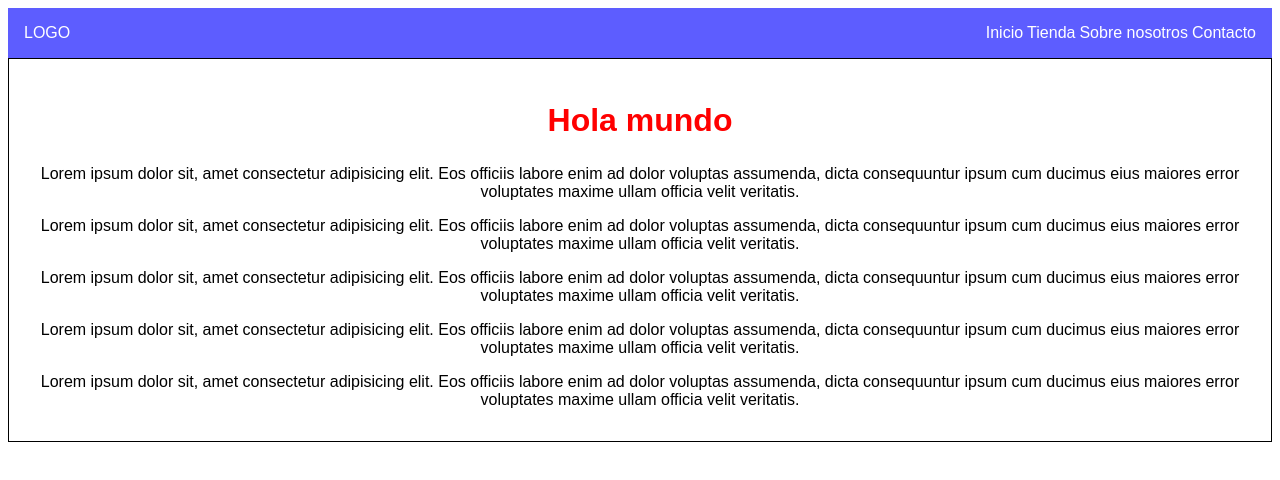
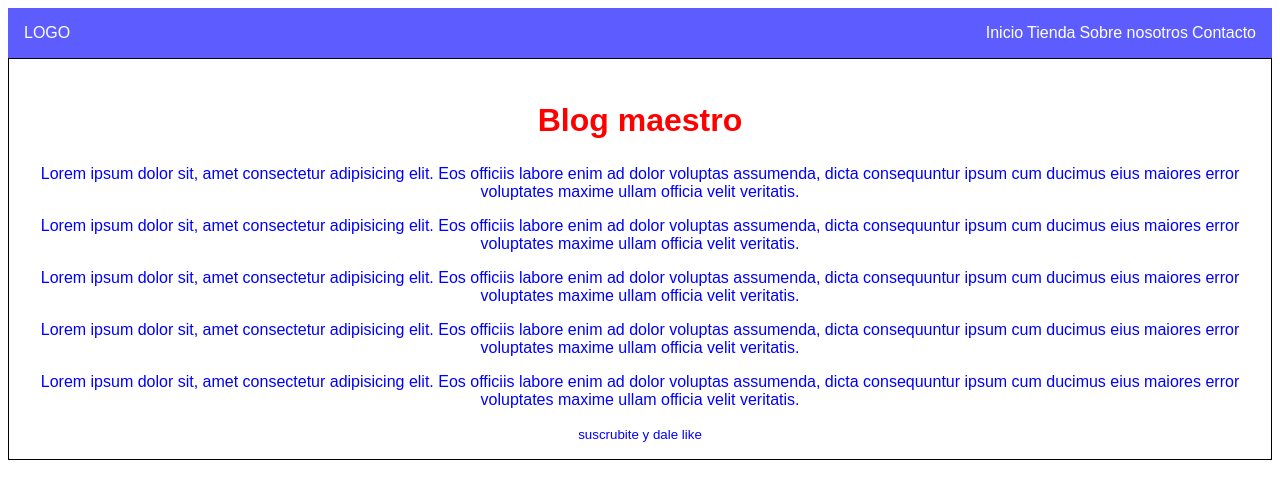
Before and after one commit to luisalbertodev/course-git-platzi, a plain HTML site: page index.html in a window 1280 px wide. Drawn offline with Linux system fonts and the light colour scheme.

Commit message:
agregue suscrupción y cambie la cabecera

```diff
--- a/css/styles.css
+++ b/css/styles.css
@@ -1,6 +1,7 @@
 body {
 	font-family: Arial, 'Times New Roman', Times, serif;
 	text-align: center;
+	color: blue;
 }
 
 .container {
--- a/index.html
+++ b/index.html
@@ -20,7 +20,7 @@
 			</nav>
 		</header>
 		<section class="container">
-			<h1>Hola mundo</h1>
+			<h1>Blog maestro</h1>
 			<p>
 				Lorem ipsum dolor sit, amet consectetur adipisicing elit. Eos officiis labore enim ad dolor voluptas
 				assumenda, dicta consequuntur ipsum cum ducimus eius maiores error voluptates maxime ullam officia velit
@@ -46,6 +46,8 @@
 				assumenda, dicta consequuntur ipsum cum ducimus eius maiores error voluptates maxime ullam officia velit
 				veritatis.
 			</p>
+
+			<small>suscrubite y dale like</small>
 		</section>
 	</body>
 </html>
```
